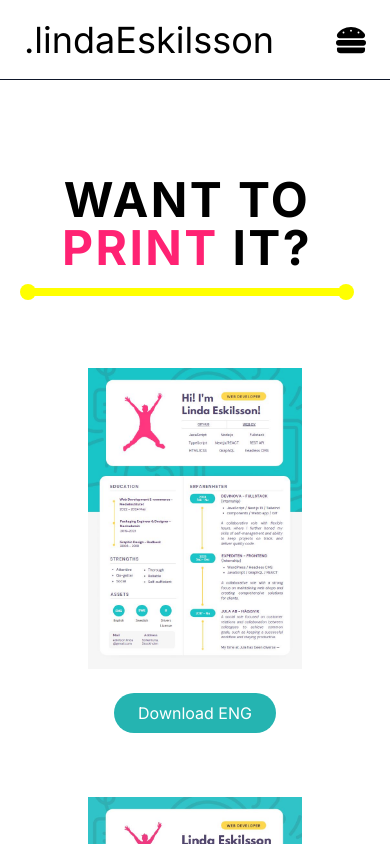
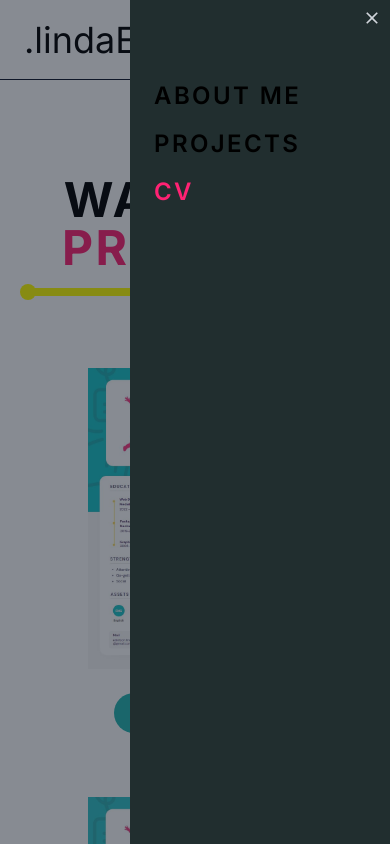
Before and after one commit to heinanX/heinanX.github.io, a Next.js app: page /cv in a window 390 px wide. Both pictures are taken after a click on the element 351 px from the left and 39 px from the top of the page. Shown: the top 844 px of the page. Built offline with nearby package versions, Linux system fonts and the light colour scheme.

Commit message:
mobile header

```diff
--- a/src/app/_components/DividerLine.jsx
+++ b/src/app/_components/DividerLine.jsx
@@ -1,4 +1,3 @@
-
 const DividerLine = () => {
   return (
     <div className="relative w-full h-2 sm:w-[95%] bg-custYellow my-4 max-w-[550px]">
--- a/src/app/_components/Header/Header.jsx
+++ b/src/app/_components/Header/Header.jsx
@@ -23,7 +23,7 @@ const Header = () => {
         <h2>.lindaEskilsson</h2>
       </a>
 
-      <MobileHeaderNav />
+      <MobileHeaderNav navigation={navigation} />
 
       <nav className="hidden md:block">
         <ul className="flex flex-row space-x-6 text-lg lg:mr-10 lg:space-x-10 lg:text-xl">
--- a/src/app/_components/Header/MobileHeaderNav.jsx
+++ b/src/app/_components/Header/MobileHeaderNav.jsx
@@ -1,17 +1,69 @@
-"use client"
-import React, { useEffect, useState } from "react";
+"use client";
+import { useState } from "react";
 import { FaHamburger } from "react-icons/fa";
+import { MdClose } from "react-icons/md";
+import Link from "next/link";
+import { usePathname } from "next/navigation";
 
-const MobileHeaderNav = () => {
+const MobileHeaderNav = ({ navigation }) => {
+  const [init, setInit] = useState(false);
   const [open, setOpen] = useState(false);
+  const path = usePathname();
 
-  useEffect(()=> {
-    console.log(open);
-  },[open])
+  const handleMenu = () => {
+    setInit(!init);
+    setTimeout(() => {
+      setOpen(!open);
+    }, 0);
+  };
+
   return (
-    <span className="text-3xl cursor-pointer md:hidden" onClick={() => setOpen(!open)}>
-      <FaHamburger />
-    </span>
+    <>
+      <span className="text-3xl cursor-pointer md:hidden" onClick={handleMenu}>
+        <FaHamburger />
+      </span>
+
+      <nav
+        aria-label="Mobile Navigation"
+        className={`w-full fixed "bg-gray-900/50" inset-0 h-screen ${
+          init ? null : "hidden"
+        }`}
+      >
+        <div
+          onClick={handleMenu}
+          className={`absolute inset-0 w-full h-screen bg-gray-900/50`}
+        ></div>
+        <div
+          className={`h-full w-2/3 bg-custBackgroundDarkLight transition-all duration-500 ease-out absolute right-0 top-0 ${
+            open ? null : "translate-x-full"
+          }`}
+          role="dialog"
+          aria-modal={open}
+        >
+          <button
+            className="absolute text-xl text-gray-300 top-2 right-2 hover:cursor-pointer"
+            onClick={handleMenu}
+            aria-label="Close menu"
+          >
+            <MdClose />
+          </button>
+
+          <ul className="flex flex-col gap-4 px-6 py-20">
+            {navigation.map((item, i) => (
+              <Link
+                key={i}
+                href={item.href}
+                className={`cursor-pointer hover:text-custTurq ${path === item.href ? 'text-custHotpink' : ''}`}
+              >
+                <li onClick={handleMenu}>
+                  <h3>{item.title}</h3>
+                </li>
+              </Link>
+            ))}
+          </ul>
+        </div>
+      </nav>
+    </>
   );
 };
 
```
